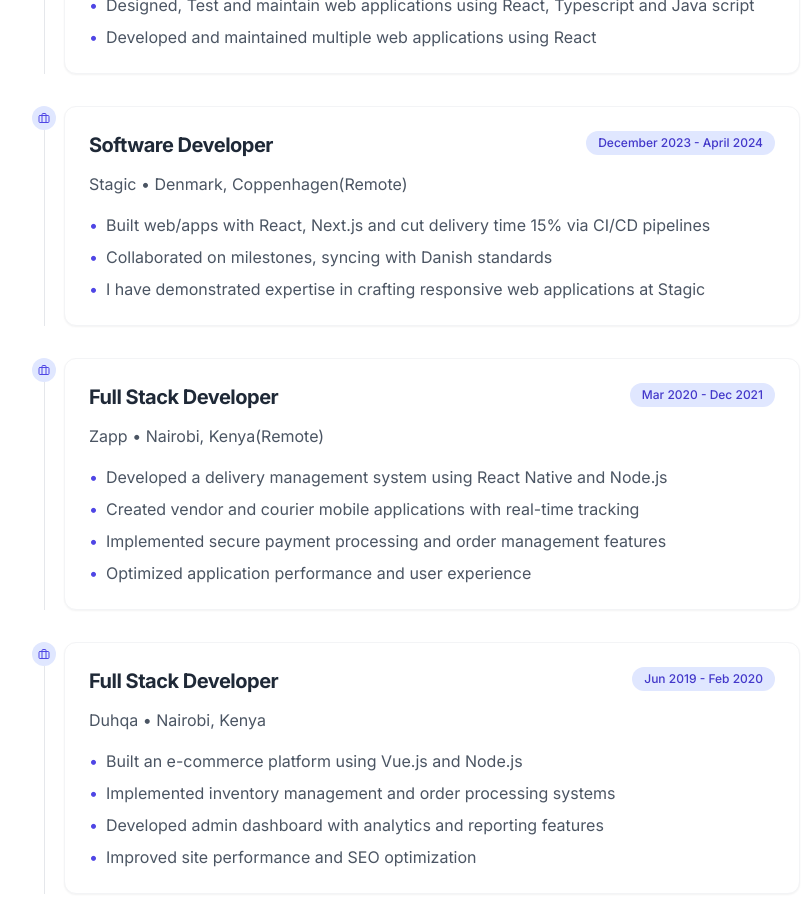
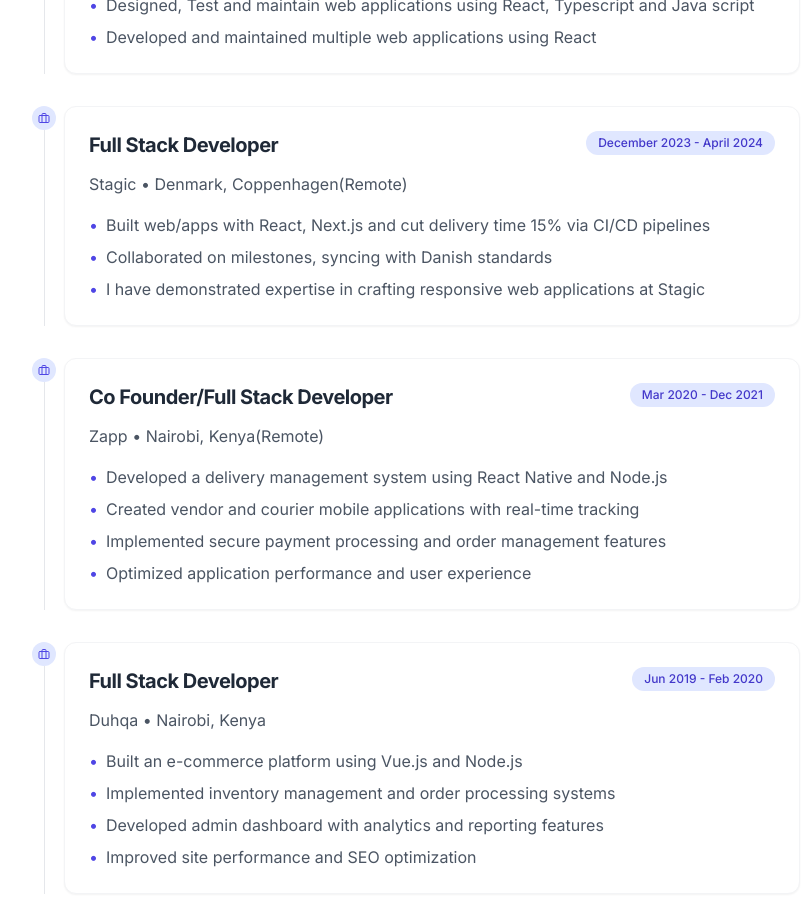
Before and after one commit to trevor900trill/portfolio, a React (Vite) app: page /about in a window 1280 px wide. Shown: the part 2700-3605 px from the top of the page, without its empty margins (224-1030 px from the left). Built offline with nearby package versions, Linux system fonts and the light colour scheme.

Commit message:
experience updates

```diff
--- a/src/data/skillsData.ts
+++ b/src/data/skillsData.ts
@@ -63,7 +63,7 @@ export const experiences: Experience[] = [
     ],
   },
   {
-    title: "Software Developer",
+    title: "Full Stack Developer",
     company: "Stagic",
     location: "Denmark, Coppenhagen(Remote)",
     period: "December 2023 - April 2024",
@@ -74,7 +74,7 @@ export const experiences: Experience[] = [
     ],
   },
   {
-    title: "Full Stack Developer",
+    title: "Co Founder/Full Stack Developer",
     company: "Zapp",
     location: "Nairobi, Kenya(Remote)",
     period: "Mar 2020 - Dec 2021",
```
